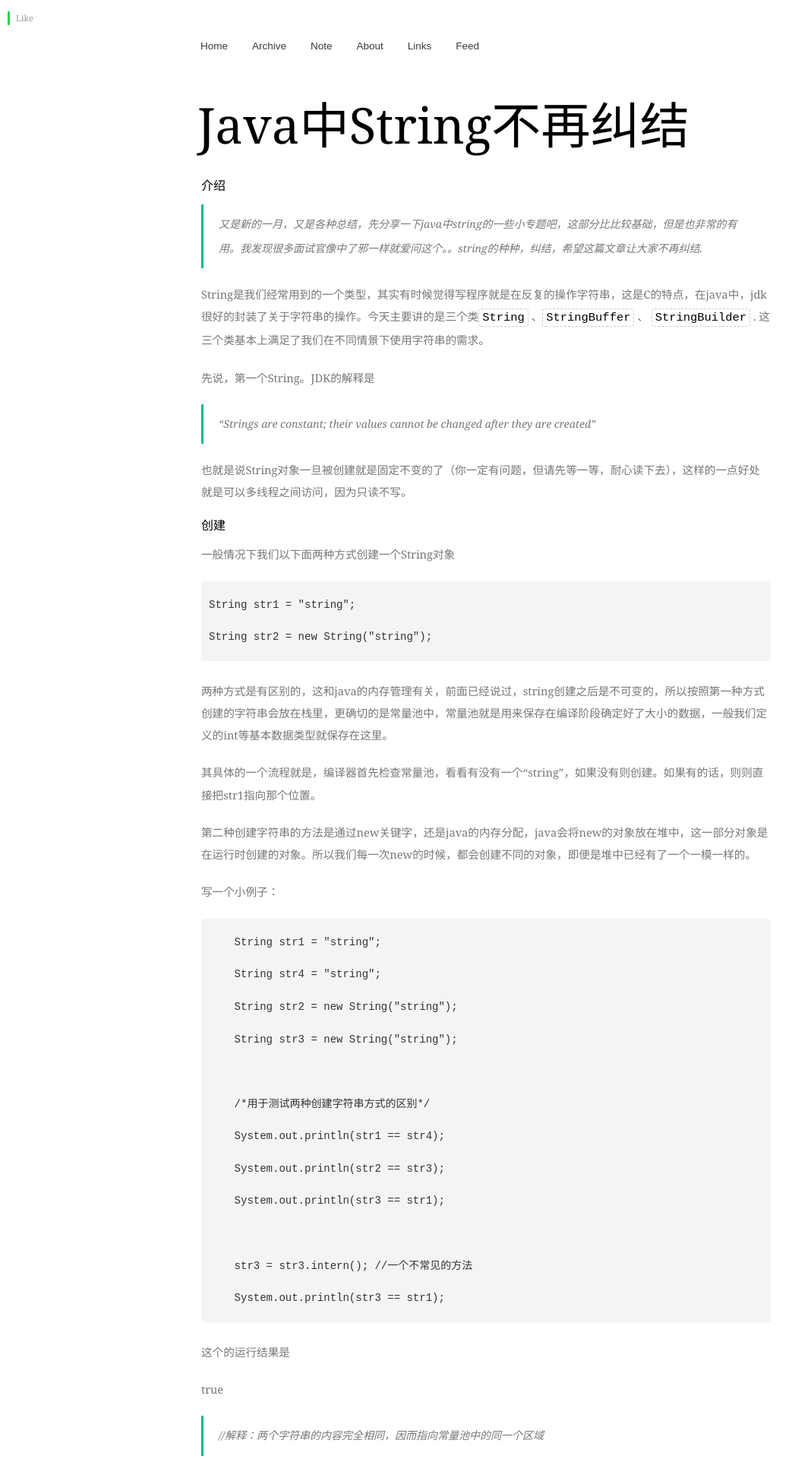
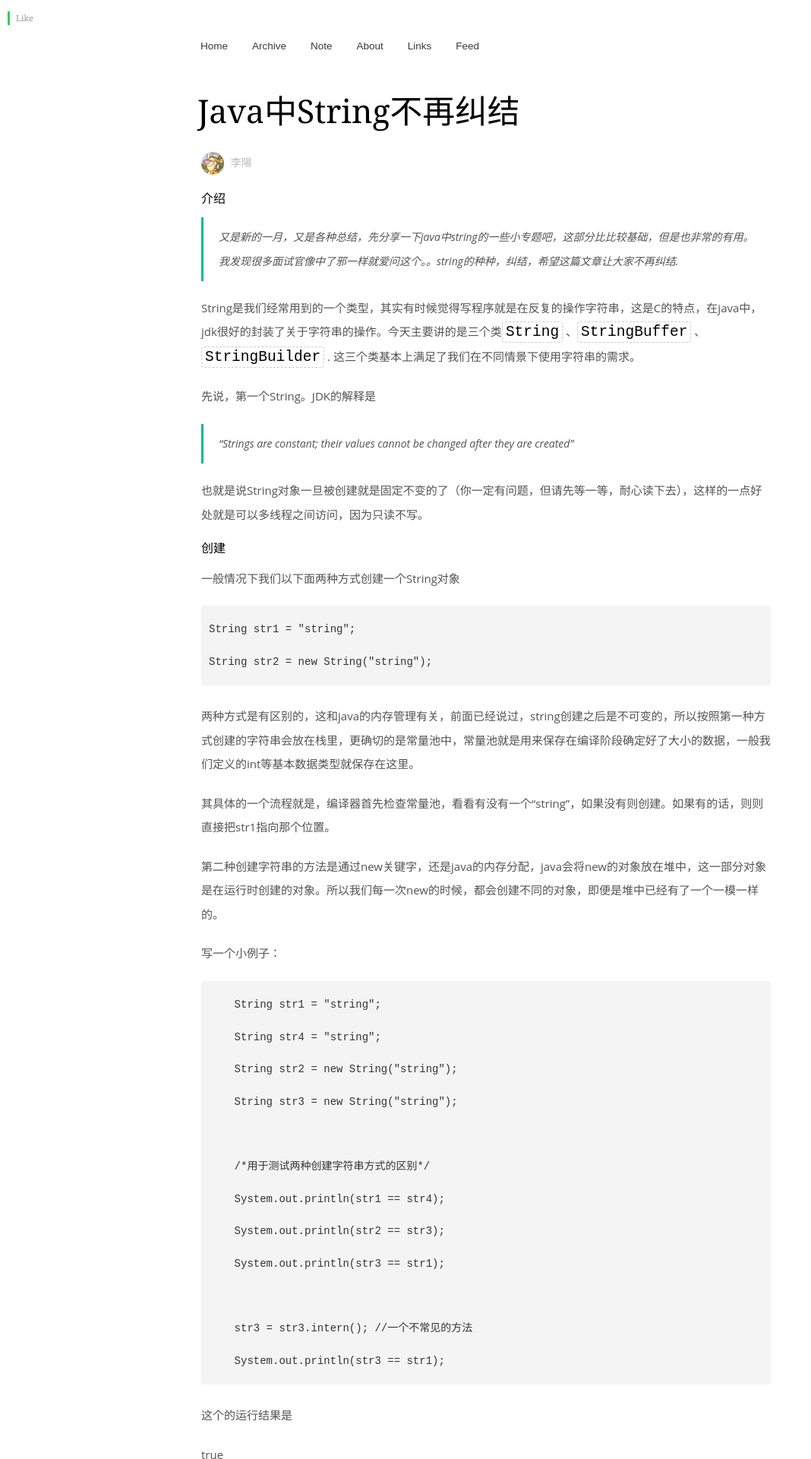
Before and after one commit to leeon/leeon.github.com, a Jekyll site: the page built from _posts/tech/2012-04-02-java-string-puzzle.md, in a window 1280 px wide. Shown: the top 1920 px of the page at 76% size, without its empty margins (0-1068 px from the left). Built offline with Jekyll 4.4.1, drawn with Linux system fonts in a browser that asks for light colours; Markdown is read by kramdown in place of the engine named in the settings; comment, search, counter and statistics services are not loaded; some of the changed text lies outside the part shown.

Commit message:
修改部分样式

```diff
--- a/_layouts/post.html
+++ b/_layouts/post.html
@@ -46,7 +46,7 @@
 
 <div class="main">
   <div class="title"><a href="{{ page.url }}">{{ page.title }}</a></div>
-
+<div class="author"><img src="/assets/images/authors/leeon.png"/> <span class="name">李陽</span></div>
   <div class="content {{ page.categories }}_content_css">
     {{ content }}
   </div>
@@ -61,6 +61,16 @@
   {% endfor %}
   </div>
 
+  <div class="suggest">
+    {% if page.previous %}
+        <a href="{{page.previous.url}}" class="pre">&lt; {{page.previous.title}}</a>
+    {% endif %}
+
+    {% if page.next %}
+        <a href="{{page.next.url}}" class="next">{{page.next.title}} &gt;</a>
+    {% endif %}
+    </div>
+
 </div>
 
 <!--share box-->
--- a/style/style.css
+++ b/style/style.css
@@ -1,6 +1,5 @@
 body {font:12px/1.6 arial,helvetica,sans-serif;margin:0;padding:0;color:#4d4d4d}
 body {font-family: "Hiragino Kaku Gothic Pro","ヒラギノ角ゴ Pro W3", "Georgia", "Xin Gothic", "Hiragino Sans GB", Arial, "WenQuanYi Micro Hei", "Microsoft YaHei", "SimSun", 'Proxima Nova','Open Sans',sans-serif; font-size:1.125em;-webkit-font-smoothing:subpixel-antialiased;}
-
 h1, h2, h3, h4, h5, h6 {color: black; margin:15px 0}
 
 h3 {font-size:16px}
@@ -8,15 +7,14 @@ h3 {font-size:16px}
 .poster {margin-bottom: 30px}
 .container {padding:5px; max-width:760px}
 .banner {margin:35px auto; margin-bottom: 30px; margin-left:-16px; font-size:1.2em; font-family: Arial}
-.title {font-size:5.8em;}
-.content, blockquote{font-size:1.3em; line-height: 200%; font-family:CrimsonTextWeb, Georgia, serif; color: #777;}
-.content p{margin-bottom: 20px;}
+.title {font-size:3.8em;}
+.content, blockquote{font-size:15px; line-height: 210%; font-family:'Open Sans','Helvetica Neue',Arial,"Hiragino Sans GB",sans-serif; color: #535354;}.content p{margin-bottom: 20px;}
 .content img{margin:0px auto;display:block;margin-top: 10px; margin-bottom: 30px; height: auto; display: inline-block;}
 blockquote p {font-size:1.2em; font-weight:normal; line-height: 2.3em; font-size:14px; font-style:italic;}
-
 .title {margin-left: -5px;}
 .title, .date, .content {margin-bottom:20px;}
-
+.author {margin-bottom: 23px; color: #bababa; font-size: 14px;}
+.author img {width: 30px; height: 30px; border-radius: 30px; margin-right: 5px;}
 .more .title {font-size:1.1em;}
 
 .forb {text-align:right; font-size:1.2em;}
@@ -45,11 +43,10 @@ blockquote {border-left:3px solid #00b893}
 .content a:visited { padding:3px; -moz-border-radius:4px;-webkit-border-radius:4px;border-radius:4px;margin:0 2px;color:gray;text-decoration:none}
 .content a:link{padding:3px; -moz-border-radius:4px;-webkit-border-radius:4px;border-radius:4px;margin:0 2px;color:gray;text-decoration:none}
 .content a:hover{padding:3px; -moz-border-radius:4px;-webkit-border-radius:4px;border-radius:4px;margin:0 2px;color:#00b893;text-decoration:none}
-
 .comments a:link{color:#00b893;text-decoration:none;padding:3px;margin:0 2px}
 .comments a:visited{color:#00b893;text-decoration:none;}
 
-.tec_comments_css a:link{color:#ff7862;text-decoration:none;padding:3px;margin:0 2px}
+.tec_comments_css a:link{color:#00b893;text-decoration:none;padding:3px;margin:0 2px}
 .tec_comments_css a:visited{color:#ff7862;text-decoration:none;}
 .tec_comments_css blockquote {border-left:3px solid #ff7862}
 
@@ -58,11 +55,9 @@ blockquote {border-left:3px solid #00b893}
 .tec_comments_css blockquote {border-left:3px solid #3498db}
 
 a:link{text-decoration:none;}
-
 .blog_content_css a:hover, .blog_content_css a:link, .blog_content_css a:visited{padding:3px; -moz-border-radius:4px;-webkit-border-radius:4px;border-radius:4px;margin:0 2px;color:#00b893;text-decoration:none}
 .tec_content_css a:hover, .tec_content_css a:link, .tec_content_css a:visited{padding:3px; -moz-border-radius:4px;-webkit-border-radius:4px;border-radius:4px;margin:0 2px;color:#ff7862;text-decoration:none}
 .share_content_css a:hover, .share_content_css a:link, .share_content_css a:visited{padding:3px; -moz-border-radius:4px;-webkit-border-radius:4px;border-radius:4px;margin:0 2px;color:#3498db;text-decoration:none}
-
 .content strong {color:black;}
 
 .comments {margin-bottom:30px; margin-top: 50px}
@@ -83,9 +78,12 @@ pre {margin-bottom: 25px}
 
 #disqus_container .comment {margin-left: -5px}
 
-.forb a:link{color:#bababa;text-decoration:none;}
-.forb a:visited{color:#bababa;text-decoration:none;}
-.info {color:#bababa; font-size: 1.2em; text-align: right;font-family:CrimsonTextWeb, Georgia, serif; margin-bottom: 20px}
+.forb a:link, .suggest a:link {color:#bababa;text-decoration:none;}
+.forb a:visited, .suggest a:visited {color:#bababa;text-decoration:none;}
+.info, .suggest {color:#bababa; font-size: 14px; text-align: right; margin-bottom: 20px; width: 100%}
+
+.info, .suggest, .pre {float: left;}
+.info, .suggest, .next {float: right;}
 
 /* index */
 
```
Also changed, not shown: assets/images/authors/leeon.png (added), assets/images/me.png (deleted).
